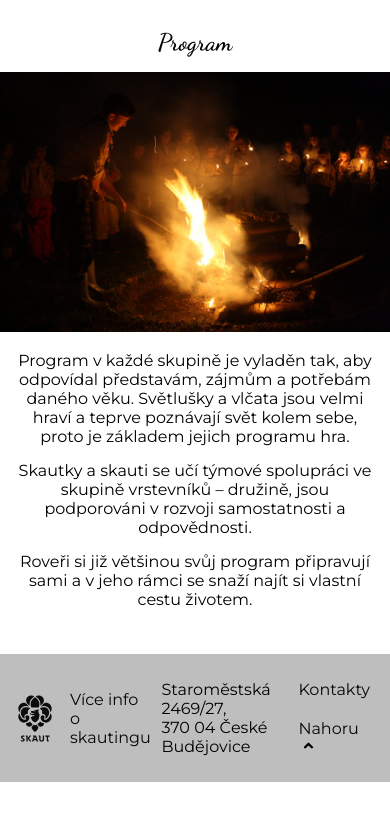
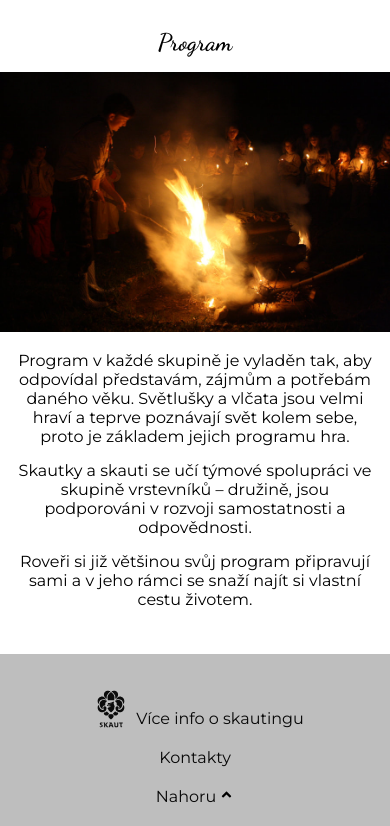
Before and after one commit to zkuratkova/jednicka, an Eleventy site: page oddil.html in a window 390 px wide. Shown: the part 1513-2339 px from the top of the page. Before the commit the page ends 2295 px from the top, so only its background shows below. Built offline with nearby package versions, Linux system fonts and the light colour scheme; Eleventy itself is replaced by a stand-in of ours; files that its build step writes are made by us from their sources; files whose address does not match are found by name.

Commit message:
Úprava patičky

```diff
--- a/_includes/partials/page-bottom.njk
+++ b/_includes/partials/page-bottom.njk
@@ -3,12 +3,12 @@
         <div class="container--footer">
 
             <div class="junak column--footer">
-                <img class="junak__image" src="/images/svg/SKAUT_logo_cerne.svg" alt="logo Junák" width="50">
                 <a class="junak__link" href="https://www.skaut.cz/">Více info o skautingu</a>
             </div>
 
             <div class="column--footer">
-                <p class="footer__text"> Staroměstská 2469/27, <br>
+                <p class="footer__text">
+                    Staroměstská 2469/27,<br>
                     370 04 České Budějovice
                 </p>
             </div>
--- a/scss/_base.scss
+++ b/scss/_base.scss
@@ -23,6 +23,11 @@ h2 {
     background-image: url(..//images/svg/flower-nadpis-1.svg);
     background-repeat: no-repeat;
     margin-right: 10px;
+
+    @media screen and (max-width:320px) {
+        display: none;
+    }
+
 }
 
 .title::after {
@@ -34,4 +39,8 @@ h2 {
     background-image: url(..//images/svg/flower-nadpis-5.svg);
     background-repeat: no-repeat;
     margin-left: 10px;
+
+    @media screen and (max-width:320px) {
+        display: none;
+    }
 }
--- a/scss/_container.scss
+++ b/scss/_container.scss
@@ -20,7 +20,17 @@
 }
 
 .container--footer {
-    display: flex;
-    align-items: center;
-    justify-content: space-between;
+    display: block;
+
+    @media screen and (max-width: 640px) {
+        text-align: center;
+        width: 260px;
+        margin: 0 auto;
+    }
+
+    @media screen and (min-width: 640px) {
+        display: flex;
+        align-items: center;
+        justify-content: space-between;
+    }
 }
--- a/scss/_footer.scss
+++ b/scss/_footer.scss
@@ -30,12 +30,10 @@
     &__text {
         display: none;
 
-        @media screen and (min-width: 360px) {
+        @media screen and (min-width: 640px) {
             display: flex;
          }
     }
-
-
 }
 
 
@@ -47,13 +45,20 @@
     color: #070707;
     border-radius: 5px;
 
+    &::before {
+        content: "";
+        display:inline-block;
+        height:50px;
+        width:50px;
+        background-size: 50px 50px;
+        background-image: url(..//images/svg/SKAUT_logo_cerne.svg);
+        background-repeat: no-repeat;
+        transform: translateY(10px);
+
+    }
+
     &:hover {
         background-color: #5C5C5C;
         color: $secondary;
     }
 }
-
-.junak {
-    display: flex;
-    align-items: center;
-}
```
Also changed, not shown: index.html (+3 -1 lines), kontakty.html (+27 -0 lines), css/style.css, 1 other file.
